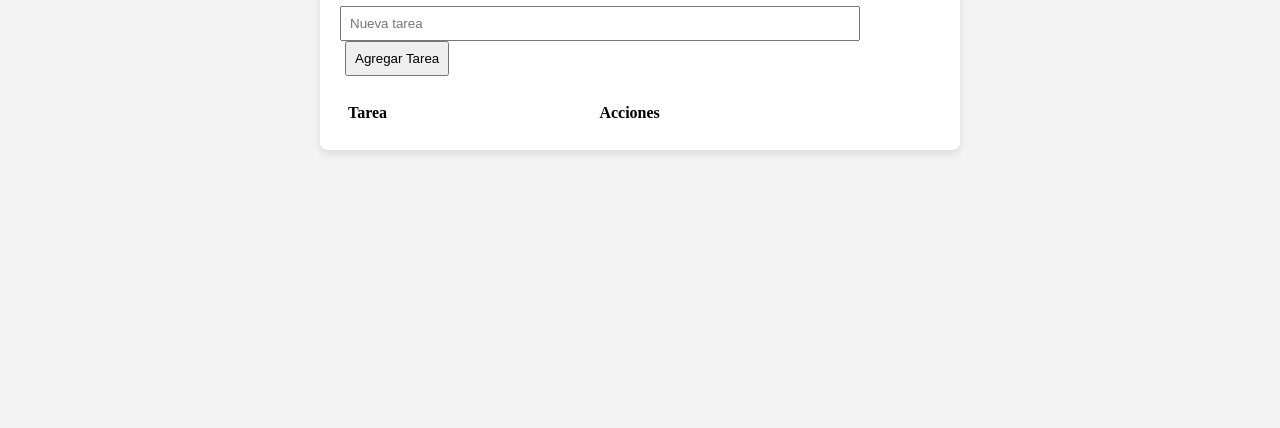
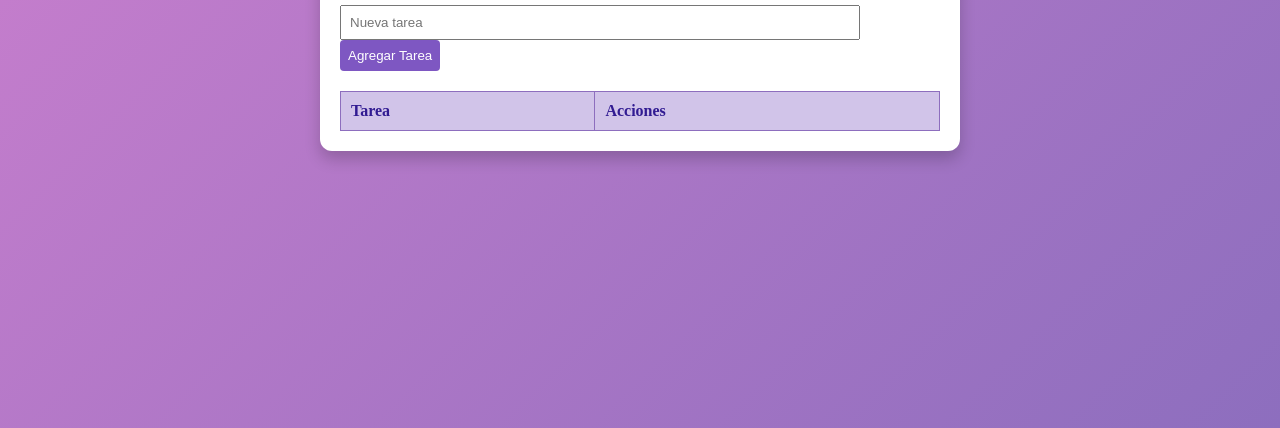
Before and after one commit to Keisyeliz/Lista-de-tareas-js, a plain HTML site: page index.html in a window 1280 px wide. Shown: the part 372-800 px from the top of the page. Drawn offline with Linux system fonts and the light colour scheme.

Commit message:
Añadi la carpeta assets, y modifique style

```diff
--- a/css/style.css
+++ b/css/style.css
@@ -5,22 +5,22 @@ body {
     height: 100vh;
     margin: 0;
     font-family: 'Times New Roman', sans-serif;
-    background-color: #f4f4f4;
+    background: linear-gradient(135deg, #cf80cf, #8d6ebe);
 }
 
 .container {
     width: 80%;
     max-width: 600px;
     padding: 20px;
-    background-color: white;
-    border-radius: 8px;
-    box-shadow: 0 4px 8px rgba(0, 0, 0, 0.1);
+    background-color: #ffffff;
+    border-radius: 12px;
+    box-shadow: 0 8px 16px rgba(0, 0, 0, 0.2);
 }
 
 h1 {
     text-align: center;
+    color: #4a148c;
 }
-
 
 table {
     width: 100%;
@@ -29,14 +29,31 @@ table {
 }
 
 th, td {
-    padding: 8px;
+    padding: 10px;
     text-align: left;
-    border: 1px #8d6ebe;
+    border: 1px solid #8d6ebe;
 }
 
+th {
+    background-color: #d1c4e9;
+    color: #311b92;
+}
+
+td {
+    background-color: #f3e5f5;
+}
 
 button {
-    margin-left: 5px;
+    padding: 8px 12px;
+    background-color: #7e57c2;
+    color: white;
+    border: none;
+    border-radius: 4px;
+    cursor: pointer;
+}
+
+button:hover {
+    background-color: #5e35b1;
 }
 
 .button-container {
--- a/index.html
+++ b/index.html
@@ -3,6 +3,7 @@
 <head>
     <meta charset="UTF-8">
     <meta name="viewport" content="width=device-width, initial-scale=1.0">
+    <link rel="shortcut icon" href="Assets/icons8-book-96.png" type="image/x-icon">
     <title>Lista de Tareas</title>
     <link rel="stylesheet" href="css/style.css">
 </head>
```
Also changed, not shown: Assets/icons8-book-96.png (added).
